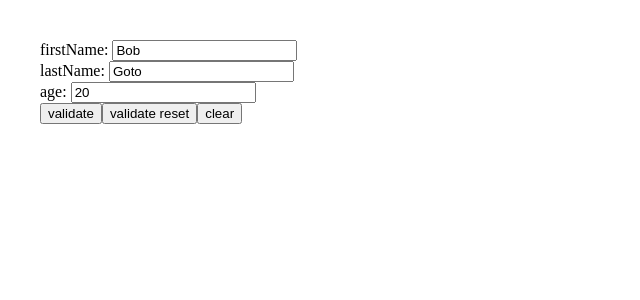
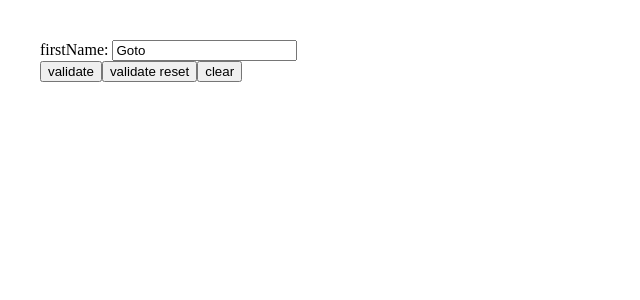
Before and after one commit to yasu-s/vuelidate-sample, a Vue app: page / in a window 1280 px wide. Shown: the top 300 px of the page, without its empty margins (0-640 px from the left). Built offline with nearby package versions, Linux system fonts and the light colour scheme.

Commit message:
最小化

```diff
--- a/src/App.vue
+++ b/src/App.vue
@@ -4,18 +4,14 @@ import useVuelidate from '@vuelidate/core'
 import { required } from '@vuelidate/validators'
 
 const state = reactive({
-  firstName: 'Bob',
-  lastName: 'Goto',
-  age: 20 as number | null,
+  name: 'Goto',
 })
 
 const rules = {
-  firstName: { required },
-  lastName: { required },
-  age: { required },
+  name: { required },
 }
 
-const v$ = useVuelidate(rules, state)
+const v$ = useVuelidate(rules, state, { $lazy: true, $autoDirty: false })
 
 function validate() {
   v$.value.$validate()
@@ -26,9 +22,7 @@ function resetValidate() {
 }
 
 function clear() {
-  state.firstName = ''
-  state.lastName = ''
-  state.age = null
+  state.name = ''
   v$.value.$reset()
 }
 </script>
@@ -37,20 +31,8 @@ function clear() {
   <div>
     <form>
       <div>
-        firstName: <input v-model="state.firstName" type="text" />
-        <div v-for="error of v$.firstName.$errors" class="error-msg" :ke="error.$uid">
-          {{ error.$message }}
-        </div>
-      </div>
-      <div>
-        lastName: <input v-model="state.lastName" type="text" />
-        <div v-for="error of v$.lastName.$errors" class="error-msg" :ke="error.$uid">
-          {{ error.$message }}
-        </div>
-      </div>
-      <div>
-        age: <input v-model="state.age" type="number" />
-        <div v-for="error of v$.age.$errors" class="error-msg" :ke="error.$uid">
+        firstName: <input v-model="state.name" type="text" />
+        <div v-for="error of v$.name.$errors" class="error-msg" :ke="error.$uid">
           {{ error.$message }}
         </div>
       </div>
```
